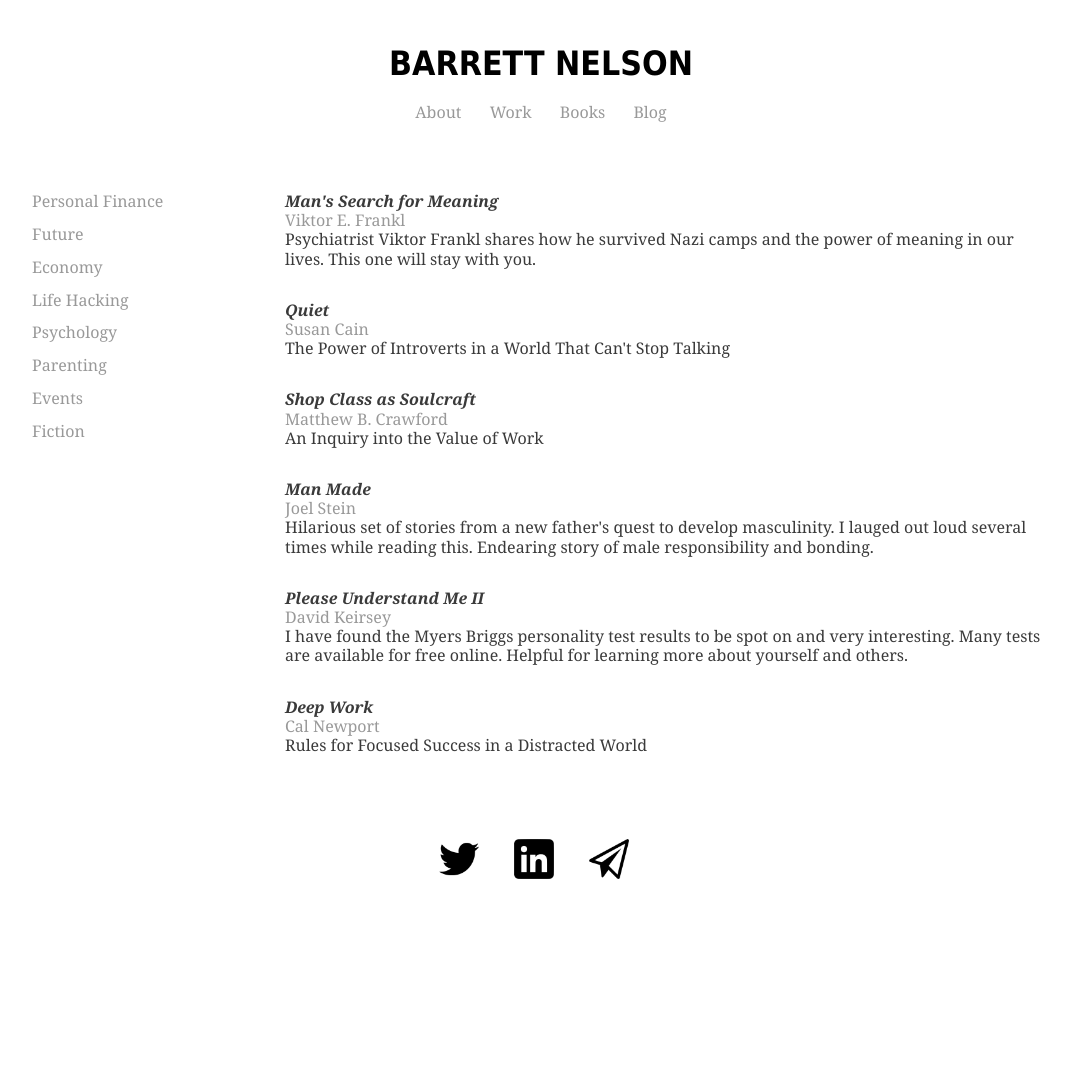
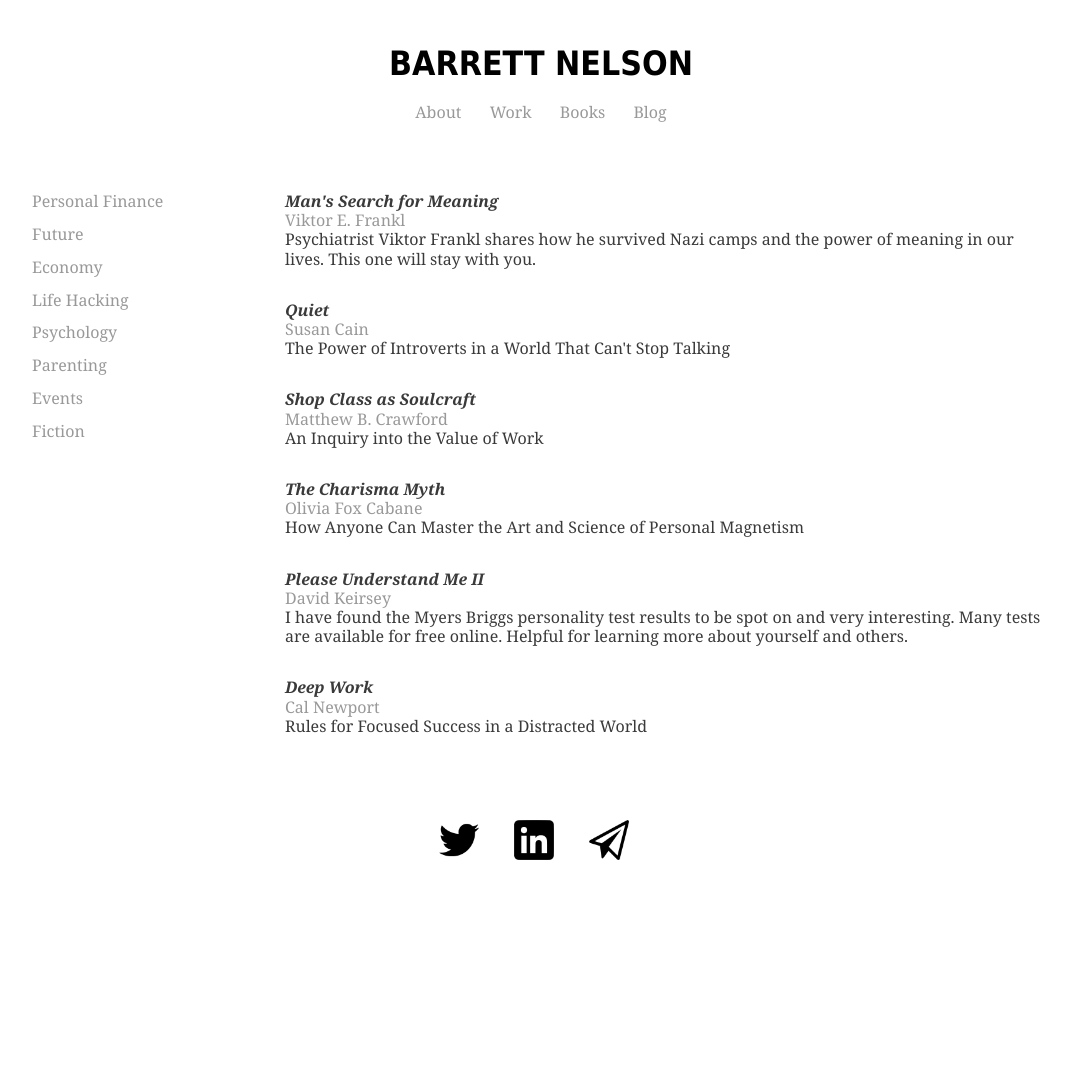
Before and after one commit to bstnel/bstnel.github.io, a Jekyll site: the page books/psychology/index.html, which Jekyll copies as it is, in a window 1280 px wide. Shown: the whole page, without its empty margins (99-1170 px from the left). Built offline with Jekyll 4.4.1, drawn with Linux system fonts in a browser that asks for light colours.

Commit message:
Update index.html

```diff
--- a/books/psychology/index.html
+++ b/books/psychology/index.html
@@ -60,11 +60,12 @@
   <h4>Matthew B. Crawford</h4>
   <h5>An Inquiry into the Value of Work</h5>
       </p>
-  <p>
-          <h3>Man Made</h3>
-  <h4>Joel Stein</h4>
-  <h5>Hilarious set of stories from a new father's quest to develop masculinity. I lauged out loud several times while reading this. Endearing story of male responsibility and bonding.</h5>
+        <p>
+          <h3>The Charisma Myth</h3>
+  <h4>Olivia Fox Cabane</h4>
+  <h5>How Anyone Can Master the Art and Science of Personal Magnetism</h5>
       </p>
+
       <p>
           <h3>Please Understand Me II</h3>
   <h4>David Keirsey</h4>
```
